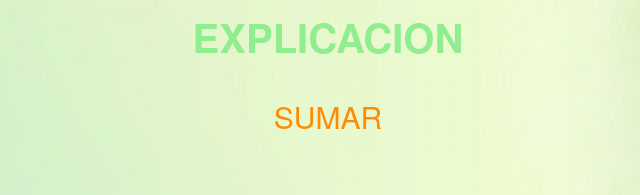
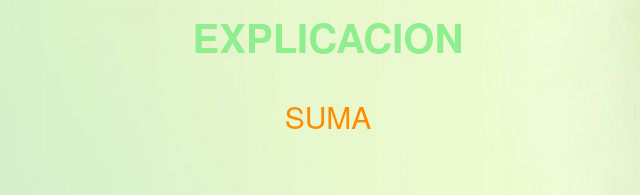
Before and after one commit to simonochoa2004/Ent1P1, a plain HTML site: page index0.html in a window 1280 px wide. Shown: the top 195 px of the page, 640-1280 px from the left. Drawn offline with Linux system fonts and the light colour scheme.

Commit message:
Update index0.html

```diff
--- a/index0.html
+++ b/index0.html
@@ -7,7 +7,7 @@
 <body class="body" style="background-image: url(fondoprin.png);">
 	<h1  style="text-align: center; color: lightgreen; font-size: 40px">EXPLICACION</h1>
 	<p class="titulo">
-			SUMAR
+			SUMA
 		</p>
 
 <div class="main">
```
